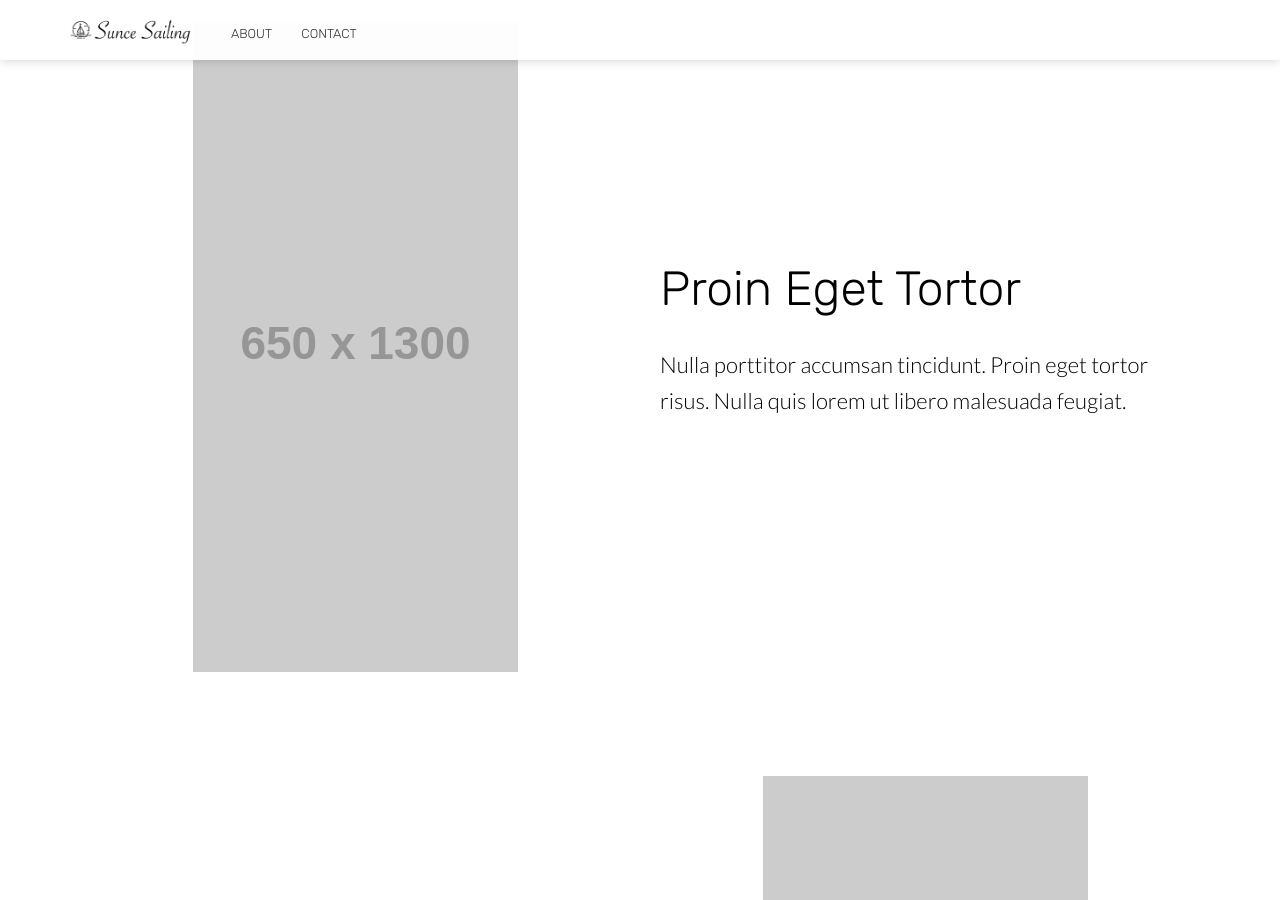
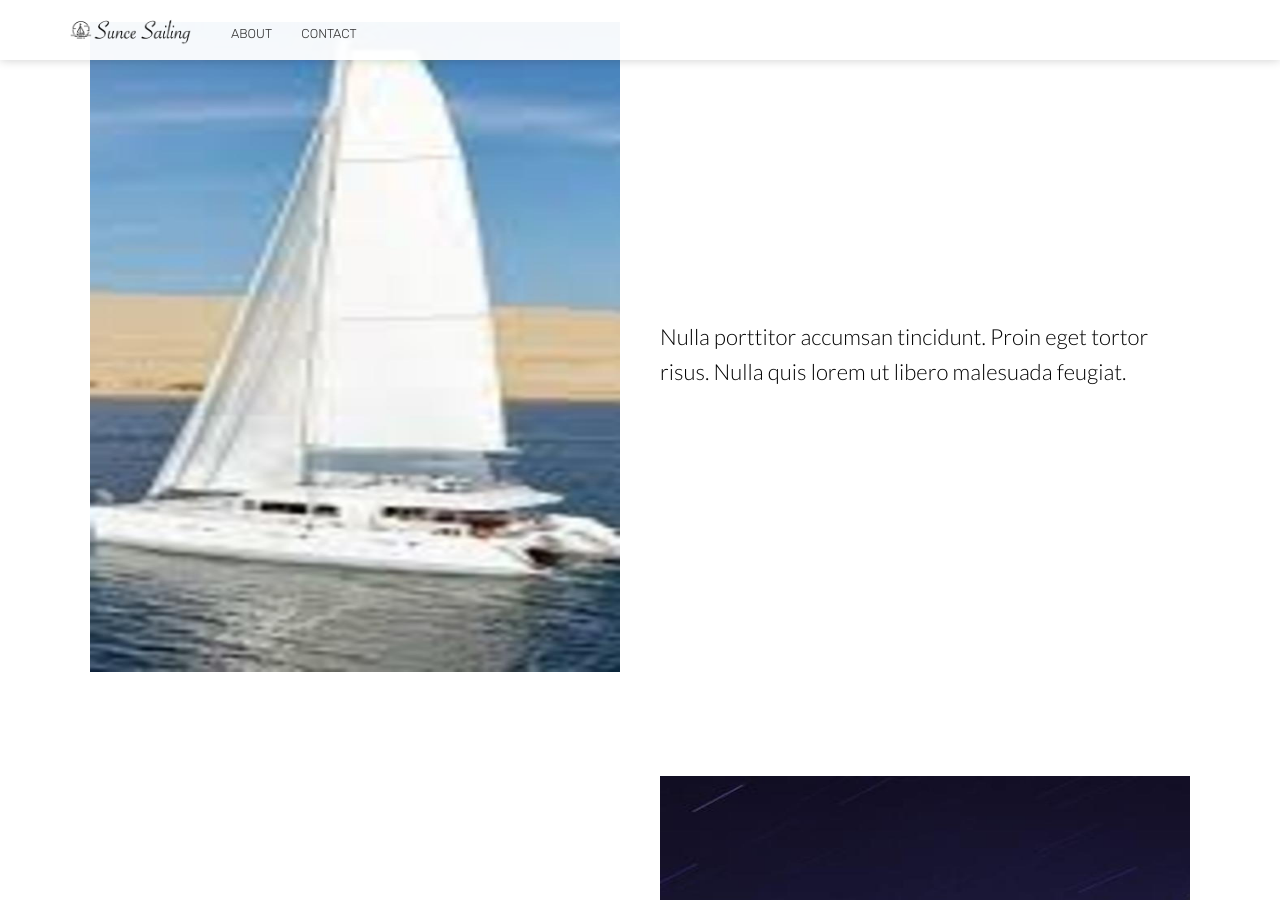
Before and after one commit to bdombro/bdombro.github.io, a Jekyll site: the page built from index.html, in a window 1280 px wide and 900 px high, scrolled down 1750 px. Built offline with Jekyll 4.4.1, drawn with Linux system fonts in a browser that asks for light colours; nearby versions of some CDN libraries.

Commit message:
Updated 'index.html' via CloudCannon

```diff
--- a/index.html
+++ b/index.html
@@ -25,26 +25,26 @@
 				<p class="editable">Romantic couple getaway or group holiday tour; we've got you covered. Boats can be chartered by the day, week or month.&nbsp; From 34 feet upwards.</p>
 			</div>
 			<div class="image hidden-xs">
-				<img class="editable" src="http://placehold.it/650x1300" alt="Screenshot" />
+				<img class="editable" alt="Screenshot" id="cms-identifiable-1660" data-cms-cid="1660" src="/uploads/versions/sailing-fun-2---x0-0-348-695-650-1300x---.jpg" width="650" height="1300" />
 			</div>
 		</div>
 	</section>
 
-	<hr class="shown-xs">
+	<hr class="shown-xs" />
 
 	<section class="info">
 		<div class="container flex" style="flex-direction: row-reverse;">
 			<div class="text">
-				<h2 class="editable">Proin Eget Tortor</h2>
+				<h2 class="editable"></h2>
 				<p class="editable">Nulla porttitor accumsan tincidunt. Proin eget tortor risus. Nulla quis lorem ut libero malesuada feugiat.</p>
 			</div>
 			<div class="image hidden-xs">
-				<img class="editable" src="http://placehold.it/650x1300" alt="Screenshot" />
+				<img class="editable" alt="Screenshot" id="cms-identifiable-1682" data-cms-cid="1682" src="/uploads/versions/images---x92-0-93-185-650-1300x---.jpg" width="650" height="1300" />
 			</div>
 		</div>
 	</section>
 
-	<hr class="shown-xs">
+	<hr class="shown-xs" />
 
 	<section class="info">
 		<div class="container flex">
@@ -53,7 +53,7 @@
 				<p class="editable">Nulla porttitor accumsan tincidunt. Proin eget tortor risus. Nulla quis lorem ut libero malesuada feugiat.</p>
 			</div>
 			<div class="image hidden-xs">
-				<img class="editable" src="http://placehold.it/650x1300" alt="Screenshot" />
+				<img class="editable" alt="Screenshot" id="cms-identifiable-1704" data-cms-cid="1704" src="/uploads/versions/2---x203-0-290-580-650-1300x---.jpg" width="650" height="1300" />
 			</div>
 		</div>
 	</section>
```
